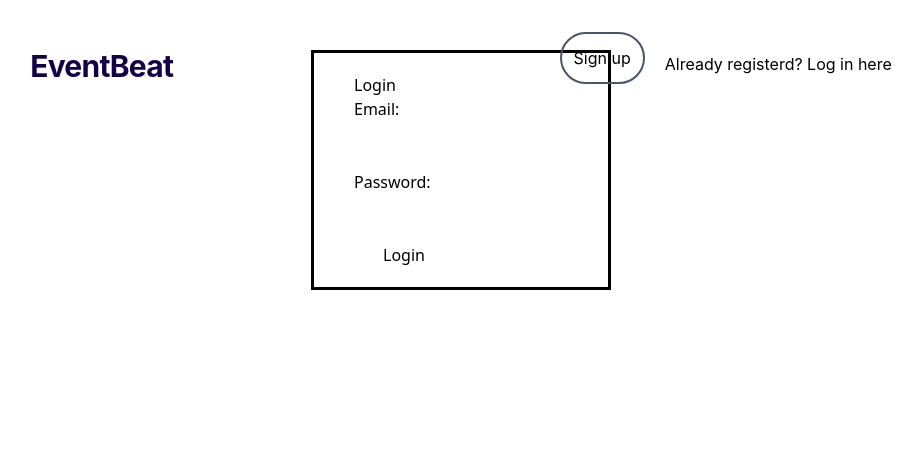
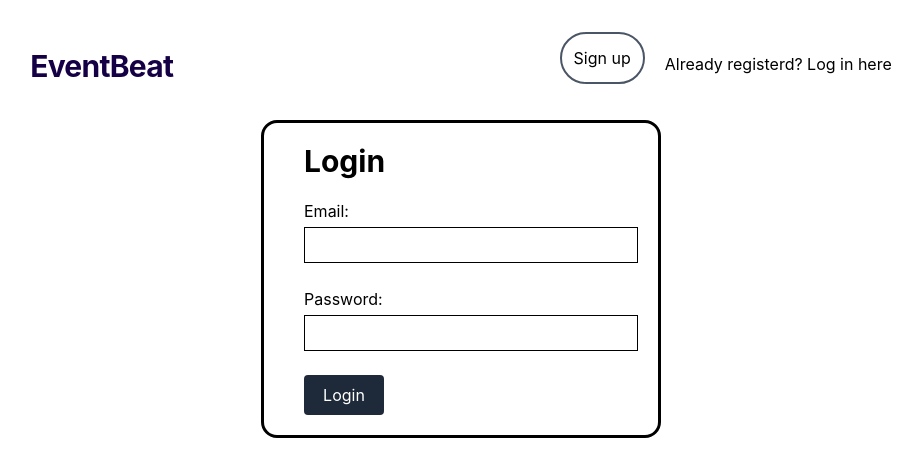
Before and after one commit to MarlaSinger2025/EventBeat-EventPlanner, a React (Vite) app: page /login in a window 1280 px wide. Shown: the top 476 px of the page, without its empty margins (179-1101 px from the left). Built offline with nearby package versions, Linux system fonts and the light colour scheme; no server answers.

Commit message:
fixed login and registration page issues

```diff
--- a/src/context/AuthContext.jsx
+++ b/src/context/AuthContext.jsx
@@ -20,13 +20,14 @@ export default function AuthProvider({ children }) {
         setUser(res.user);
         setToken(res.token);
         localStorage.setItem("token", res.token);
-        //navigate("/dashboard");
+        //navigate("/EventDetails");
         console.log("success");
         return;
       } else {
+        localStorage.setItem("token", res.token);
+        localStorage.removeItem("token");
         alert(res.error);
       }
-      throw new Error(res.message);
     } catch (err) {
       console.error(err);
     }
--- a/src/pages/Login.jsx
+++ b/src/pages/Login.jsx
@@ -8,7 +8,7 @@ const Login = () => {
     email: "",
     password: "",
   });
-  const [error, setError] = useState("");
+  const [error, setError] = useState({});
 
   const handleChange = (e) => {
     const { name, value } = e.target;
@@ -17,39 +17,40 @@ const Login = () => {
       [name]: value,
     }));
   };
+  const validate = () => {
+    const newErrors = {};
+
+    if (!input.email || !input.email.includes("@")) {
+      newErrors.email = "Please enter a valid email";
+    }
+    if (input.password.length < 8) {
+      newErrors.password = "Please enter a valid password";
+    }
+    return newErrors;
+  };
 
   const handleSubmit = (e) => {
     e.preventDefault();
-    console.log(input);
-    if (input.email === "") {
-      setError("Enter a valid email");
-    } else if (input.password === "") {
-      {
-        setError("Enter a valid password");
-      }
-    } else {
-      auth.loginAction(input);
-      setInput({
-        email: "",
-        password: "",
-      });
+    const errors = validate();
+    if (Object.keys(errors).length > 0) {
+      setError(errors);
+      return; // stop here, don't accept the submission
     }
+
+    auth.loginAction(input);
+    setInput({
+      email: "",
+      password: "",
+    });
+    setError({});
+    //}
   };
 
   return (
-    <div
-      style={{
-        maxWidth: "300px",
-        margin: "50px auto",
-        padding: "20px",
-        paddingLeft: "40px",
-        fontFamily: "system-ui, sans-serif",
-        border: "3px solid black",
-      }}
-    >
+    <div className="max-w-100 mx-auto mt-30 p-5 pl-10 border-[3px] border-black font-sans rounded-2xl">
       <form onSubmit={handleSubmit}>
-        <h1>Login</h1>
-        {error && <p style={{ color: "red" }}>{error}</p>}
+        <h1 className="font-bold text-3xl mb-5">Login</h1>
+
         <label>
           Email:
           <br />
@@ -58,9 +59,10 @@ const Login = () => {
             name="email"
             value={input.email}
             onChange={handleChange}
-            style={{ height: "25px" }}
+            className="w-full h-9 mt-1 border border-black"
           ></input>
         </label>
+        {error.email && <p style={{ color: "red" }}>{error.email}</p>}
         <br />
         <br />
         <label>
@@ -71,12 +73,16 @@ const Login = () => {
             name="password"
             value={input.password}
             onChange={handleChange}
-            style={{ height: "25px" }}
+            className="w-full h-9 mt-1 border border-black"
           ></input>
         </label>
+        {error.password && <p style={{ color: "red" }}>{error.password}</p>}
         <br />
         <br />
-        <button type="submit" style={{ width: "100px" }}>
+        <button
+          type="submit"
+          className="w-20 py-2 bg-gray-800 text-white rounded hover:bg-gray-400"
+        >
           Login
         </button>
       </form>
--- a/src/pages/Registration.jsx
+++ b/src/pages/Registration.jsx
@@ -6,7 +6,7 @@ const initialData = {
 };
 const Registration = () => {
   const [formData, setFormData] = useState(initialData);
-  const [error, setError] = useState(null);
+  const [error, setError] = useState({});
 
   const handleChange = (e) => {
     const { name, value } = e.target;
@@ -15,9 +15,25 @@ const Registration = () => {
       [name]: value,
     }));
   };
+  const validate = () => {
+    const newErrors = {};
+
+    if (!formData.email || !formData.email.includes("@")) {
+      newErrors.email = "Please enter a valid email";
+    }
+    if (formData.password.length < 8) {
+      newErrors.password = "Please enter a valid password";
+    }
+    return newErrors;
+  };
 
   const handleSubmit = (e) => {
     e.preventDefault();
+    const newErrors = validate();
+    if (Object.keys(newErrors).length > 0) {
+      setError(newErrors);
+      return; // stop here, don't accept the submission
+    }
     try {
       console.log(formData);
       const email = formData.email;
@@ -27,7 +43,7 @@ const Registration = () => {
       if (!password) throw new Error("Password should not be blank ");
 
       const callApi = async () => {
-        const response = await fetch("http://localhost:3001/api/users", {
+        const response = await fetch("http://localhost:4001/api/users", {
           method: "POST",
           headers: {
             Accept: "application/json",
@@ -40,32 +56,25 @@ const Registration = () => {
         if (response.ok) {
           alert("Registration successful!");
           console.log(data);
-          //window.location.href = "/login";
+          window.location.href = "/login";
         } else {
+          setError(data.error);
           alert(data.error || "Registration failed");
         }
       };
       callApi();
       setFormData(initialData);
+      setError({});
     } catch (error) {
-      setError(error);
-      alert(error);
+      setError(error.message);
+      // alert(error);
     }
   };
   return (
-    <div
-      style={{
-        maxWidth: "300px",
-        margin: "50px auto",
-        padding: "20px",
-        paddingLeft: "40px",
-        fontFamily: "system-ui, sans-serif",
-        border: "3px solid black",
-      }}
-    >
+    <div className="max-w-100 mx-auto mt-30 p-5 pl-10 border-[3px] border-black font-sans rounded-2xl">
       <div className="">
         <form onSubmit={handleSubmit}>
-          <h1>Registration Form</h1>
+          <h1 className="font-bold text-3xl mb-5">Registration Form</h1>
 
           <label>
             Email:
@@ -75,9 +84,10 @@ const Registration = () => {
               name="email"
               value={formData.email}
               onChange={handleChange}
-              style={{ height: "25px" }}
+              className="w-full h-9 mt-1 border border-black"
             ></input>
           </label>
+          {error.email && <p style={{ color: "red" }}>{error.email}</p>}
           <br />
           <br />
           <label>
@@ -88,17 +98,20 @@ const Registration = () => {
               name="password"
               value={formData.password}
               onChange={handleChange}
-              style={{ height: "25px" }}
+              className="w-full h-9 mt-1 border border-black"
             ></input>
           </label>
+          {error.password && <p style={{ color: "red" }}>{error.password}</p>}
           <br />
           <br />
-          <button type="submit" style={{ width: "100px" }}>
+          <button
+            type="submit"
+            className="w-20 py-2 bg-gray-800 text-white hover:bg-gray-400 rounded"
+          >
             Submit
           </button>
         </form>
       </div>
-      <div className="text-red-500 mt-2">{error && <p>{error}</p>}</div>
     </div>
   );
 };
```
